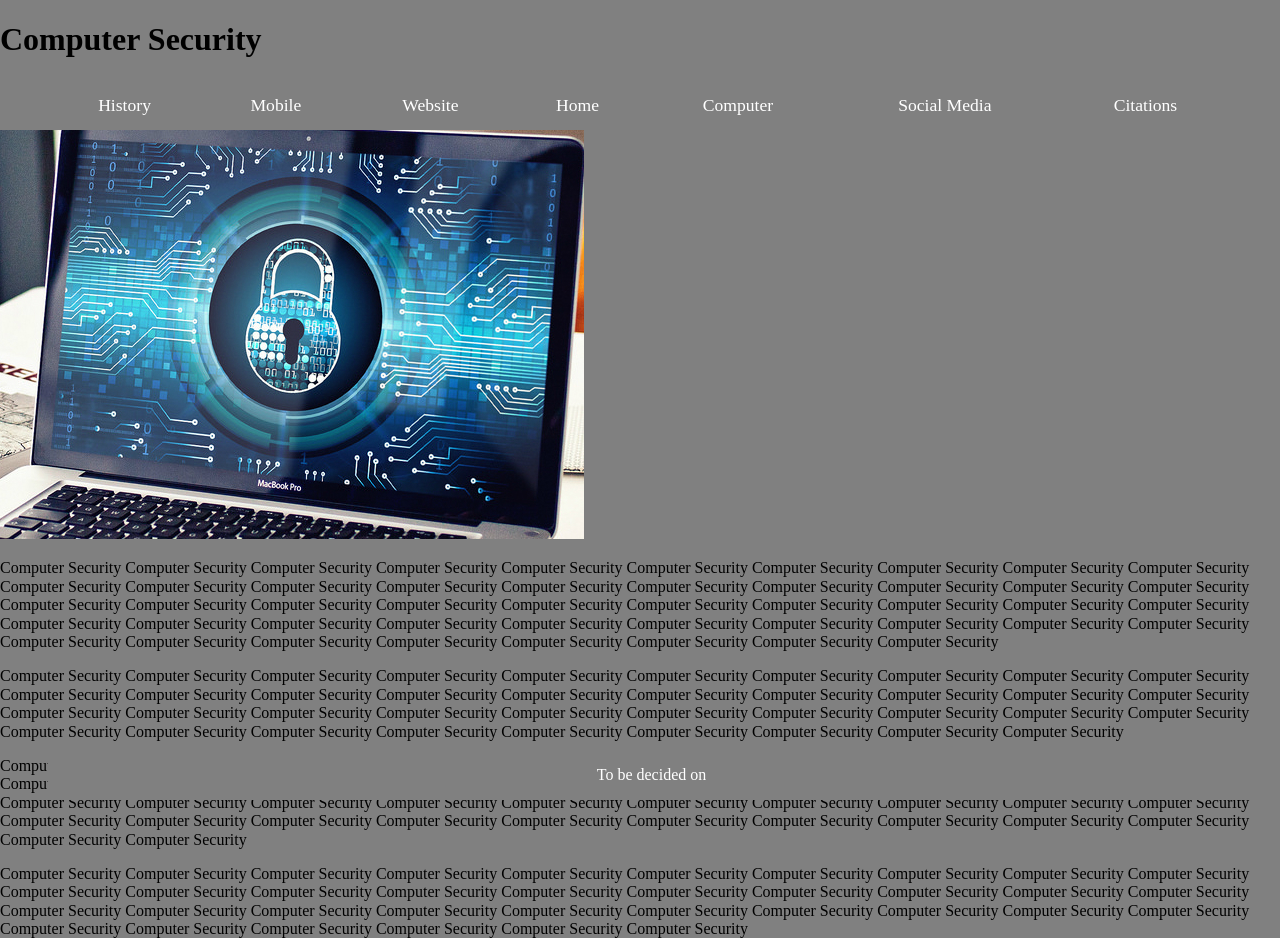
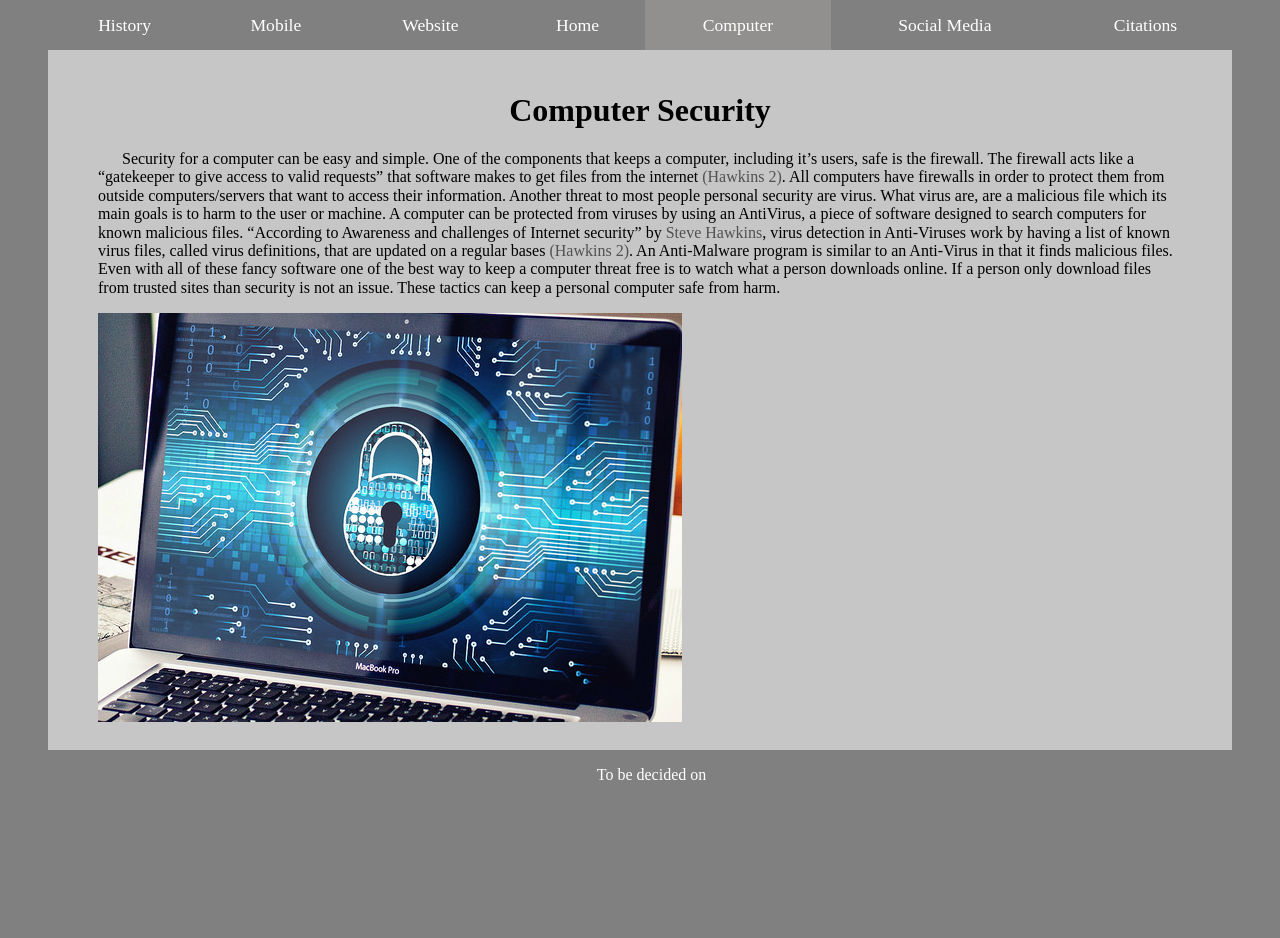
Before and after one commit to RWahl005/Personal-Security, a plain HTML site: page Computer.html in a window 1280 px wide. After the commit the page ends 800 px from the top, so only its background shows below. Drawn offline with Linux system fonts and the light colour scheme.

Commit message:
Added styling for pages.
Added styling links for computer.html, citations.html, websites.html. Formatted the pages to work with the css file. Fixed website.html with ending body and html tags. Added in citation links for the pages.

```diff
--- a/Computer.html
+++ b/Computer.html
@@ -8,11 +8,10 @@
     <meta name="description" content="">
     <meta name="viewport" content="width=device-width, initial-scale=1, shrink-to-fit=no">
     <link rel="stylesheet" href="css/layout.css">
-    <link rel="stylesheet" href="/css/cstyles.css">
+    <link rel="stylesheet" href="css/cstyles.css">
 </head>
 
 <body>
-    <h1>Computer Security</h1>
     <header>
         <nav>
             <ul>
@@ -29,7 +28,7 @@
                     <a href="index.html">Home</a>
                 </li>
                 <li>
-                    <a href="Computer.html">Computer</a>
+                    <a href="Computer.html" class="active">Computer</a>
                 </li>
                 <li>
                     <a href="SocialMedia.html">Social Media</a>
@@ -41,51 +40,15 @@
             </ul>
         </nav>
     </header>
-
-    <aside id="rightcol">
-        <a href="https://www.vpnsrus.com/"><img src="Images/Computer_Security.jpg" alt="Computer Security"></a>
-    </aside>
-    <aside id="leftcol">
-        <p>
-            Computer Security Computer Security Computer Security Computer Security Computer Security Computer Security
-            Computer Security Computer Security Computer Security Computer Security Computer Security Computer Security
-            Computer Security Computer Security Computer Security Computer Security Computer Security Computer Security
-            Computer Security Computer Security Computer Security Computer Security Computer Security Computer Security
-            Computer Security Computer Security Computer Security Computer Security Computer Security Computer Security
-            Computer Security Computer Security Computer Security Computer Security Computer Security Computer Security
-            Computer Security Computer Security Computer Security Computer Security Computer Security Computer Security
-            Computer Security Computer Security Computer Security Computer Security Computer Security Computer Security
-        </p>
-
-        <p>
-            Computer Security Computer Security Computer Security Computer Security Computer Security Computer Security
-            Computer Security Computer Security Computer Security Computer Security Computer Security Computer Security
-            Computer Security Computer Security Computer Security Computer Security Computer Security Computer Security
-            Computer Security Computer Security Computer Security Computer Security Computer Security Computer Security
-            Computer Security Computer Security Computer Security Computer Security Computer Security Computer Security
-            Computer Security Computer Security Computer Security Computer Security Computer Security Computer Security
-            Computer Security Computer Security Computer Security
-        </p>
-
-        <p>
-            Computer Security Computer Security Computer Security Computer Security Computer Security Computer Security
-            Computer Security Computer Security Computer Security Computer Security Computer Security Computer Security
-            Computer Security Computer Security Computer Security Computer Security Computer Security Computer Security
-            Computer Security Computer Security Computer Security Computer Security Computer Security Computer Security
-            Computer Security Computer Security Computer Security Computer Security Computer Security Computer Security
-            Computer Security Computer Security Computer Security Computer Security Computer Security Computer Security
-            Computer Security Computer Security Computer Security Computer Security Computer Security Computer Security
-        </p>
-
-        <p>
-            Computer Security Computer Security Computer Security Computer Security Computer Security Computer Security
-            Computer Security Computer Security Computer Security Computer Security Computer Security Computer Security
-            Computer Security Computer Security Computer Security Computer Security Computer Security Computer Security
-            Computer Security Computer Security Computer Security Computer Security Computer Security Computer Security
-            Computer Security Computer Security Computer Security Computer Security Computer Security Computer Security
-            Computer Security Computer Security Computer Security Computer Security Computer Security Computer Security
-        </p>
-    </aside>
+    <section class="content">
+            <h1>Computer Security</h1>
+            <p>
+                    Security for a computer can be easy and simple. One of the components that keeps a computer, including it’s users, safe is the firewall. The firewall acts like a “gatekeeper to give access to valid requests” that software makes to get files from the internet <a href="Citations.html#Hawkins">(Hawkins 2)</a>. All computers have firewalls in order to protect them from outside computers/servers that want to access their information. Another threat to most people personal security are virus. What virus are, are a malicious file which its main goals is to harm to the user or machine. A computer can be protected from viruses by using an AntiVirus, a piece of software designed to search computers for known malicious files. “According to Awareness and challenges of Internet security” by <a href="Citations.html#Hawkins">Steve Hawkins</a>, virus detection in Anti-Viruses work by having a list of known virus files, called virus definitions, that are updated on a regular bases <a href="Citations.html#Hawkins">(Hawkins 2)</a>. An Anti-Malware program is similar to an Anti-Virus in that it finds malicious files. Even with all of these fancy software one of the best way to keep a computer threat free is to watch what a person downloads online. If a person only download files from trusted sites than security is not an issue. These tactics can keep a personal computer safe from harm.
+                </p>
+                <section class="image">
+                        <a href="https://www.vpnsrus.com/"><img src="Images/Computer_Security.jpg" alt="Computer Security"></a>
+                </section>
+    </section>
     <footer>
         To be decided on
     </footer>
--- a/css/cstyles.css
+++ b/css/cstyles.css
@@ -156,7 +156,8 @@ section.citation>h1 {
     text-align: center;
 }
 
-section.citation>p {
-    text-indent: 1.5em;
+section>p.citation {
+    text-indent: 0em;
+    margin-left: 1.5em;
     color: black;
 }
```
Also changed, not shown: Citations.html (+28 -22 lines), History.html (+1 -1 lines), Website.html (+16 -11 lines).
